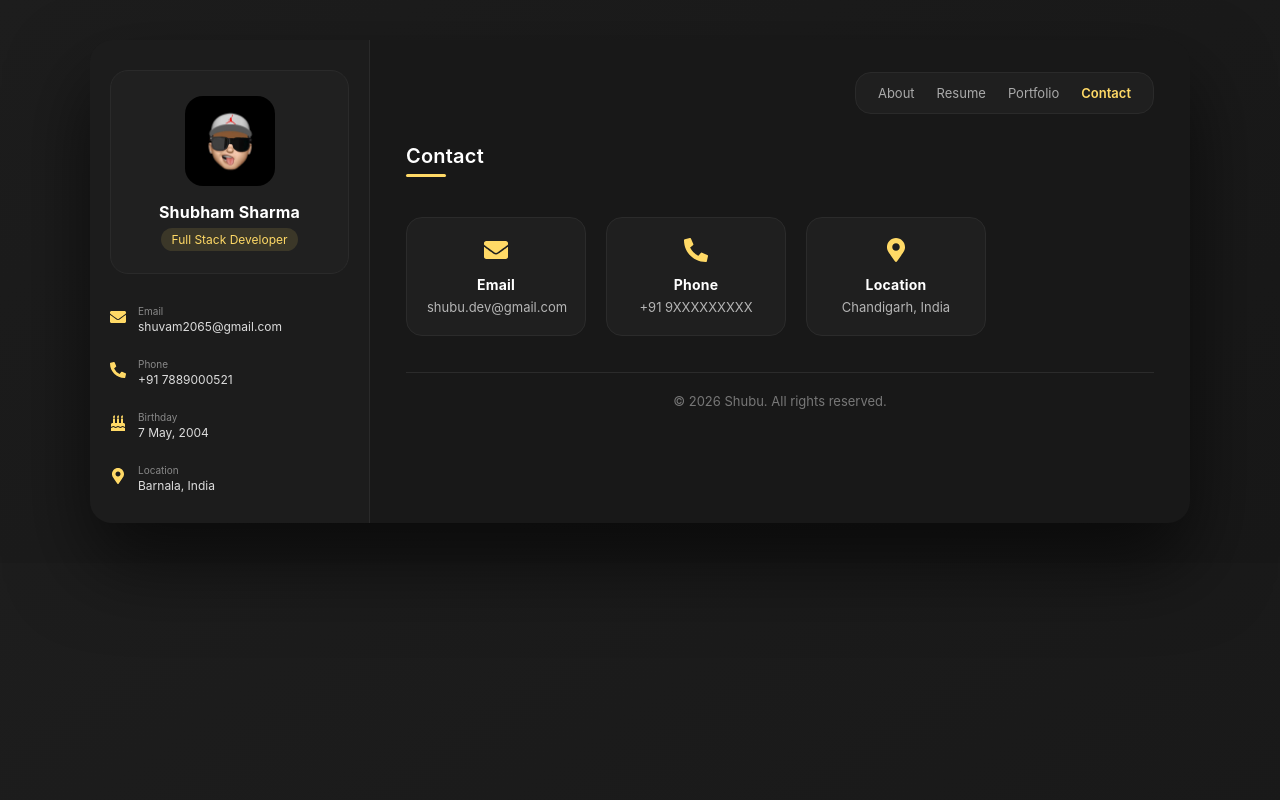
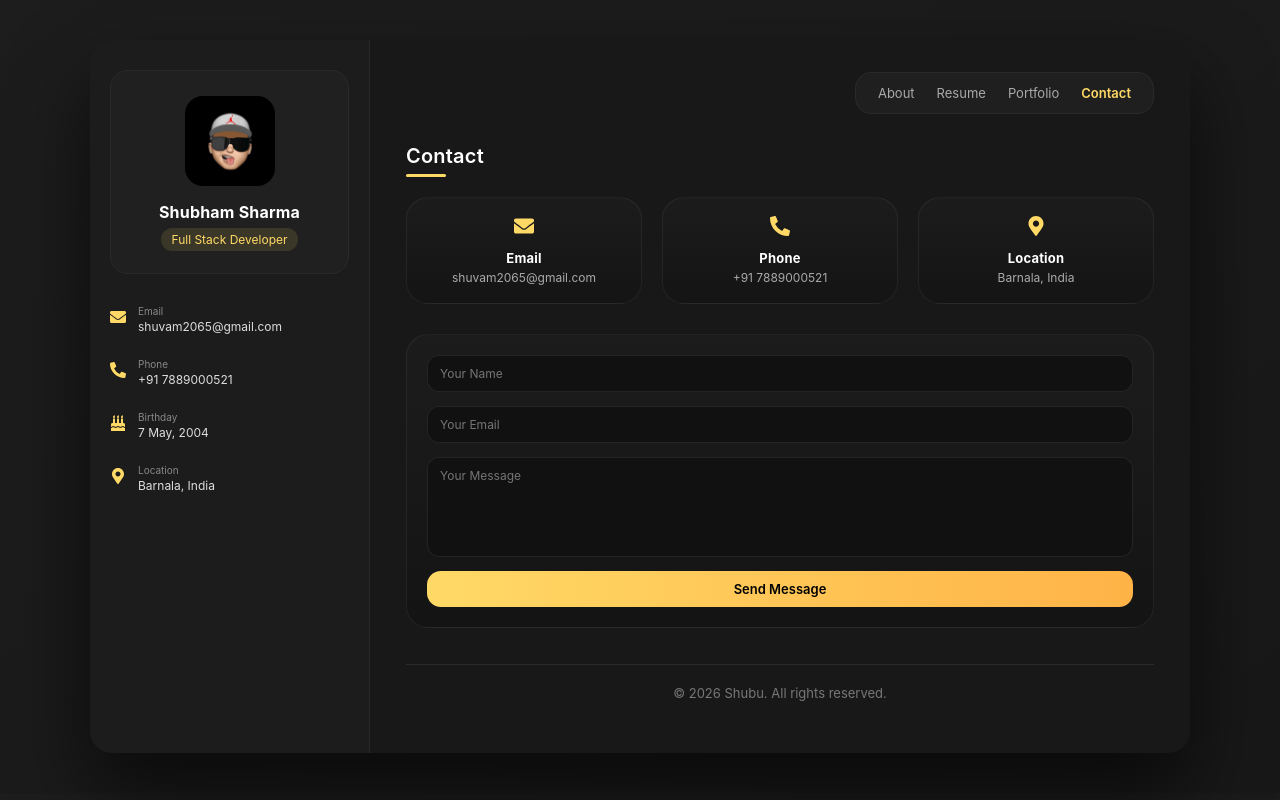
Before and after one commit to blackrexdl/Personal-Portfolio, a React (Create React App) app: page / in a window 1280 px wide. Both pictures are taken after a click on the item "Contact". Built offline with nearby package versions, Linux system fonts and the light colour scheme.

Commit message:
`Updated package-lock.json and Contact component styles and content`

```diff
--- a/src/components/Contact/Contact.css
+++ b/src/components/Contact/Contact.css
@@ -1,56 +1,72 @@
 .contact-section {
-  margin-bottom: 50px;
+  margin-bottom: 36px;
 }
 
-.contact-grid {
-  display: flex;
+/* CARDS */
+.contact-cards {
+  display: grid;
+  grid-template-columns: repeat(3, 1fr);
   gap: 20px;
-  margin-top: 20px;
+  margin-bottom: 30px;
 }
 
 .contact-card {
-  background: #1f1f1f;
-  border-radius: 16px;
-  padding: 20px;
-  width: 180px;
+  background: linear-gradient(180deg, #1c1c1c, #141414);
+  border-radius: 22px;
+  padding: 18px;
   text-align: center;
-  border: 1px solid #2b2b2b;
-  transition: 0.3s ease;
-}
-
-.contact-card:hover {
-  transform: translateY(-6px);
-  box-shadow: 0 10px 30px rgba(255, 217, 102, 0.15);
+  border: 1px solid rgba(255, 255, 255, 0.06);
 }
 
 .contact-card svg {
-  font-size: 24px;
+  font-size: 20px;
   color: #ffd966;
   margin-bottom: 10px;
 }
 
 .contact-card h4 {
-  color: #fff;
-  font-size: 14px;
-  margin-bottom: 6px;
+  font-size: 13px;
+  margin-bottom: 4px;
 }
 
 .contact-card p {
-  color: #b5b5b5;
+  font-size: 12px;
+  color: #aaa;
+}
+
+/* FORM */
+.contact-form {
+  background: linear-gradient(180deg, #1c1c1c, #141414);
+  border-radius: 22px;
+  padding: 20px;
+  display: flex;
+  flex-direction: column;
+  gap: 14px;
+  border: 1px solid rgba(255, 255, 255, 0.06);
+}
+
+.contact-form input,
+.contact-form textarea {
+  background: #111;
+  border: 1px solid rgba(255, 255, 255, 0.08);
+  border-radius: 12px;
+  padding: 10px 12px;
+  font-size: 12px;
+  color: #fff;
+  outline: none;
+}
+
+.contact-form textarea {
+  resize: none;
+  height: 100px;
+}
+
+.contact-form button {
+  background: linear-gradient(90deg, #ffd966, #ffb347);
+  border: none;
+  border-radius: 14px;
+  padding: 10px;
   font-size: 13px;
+  cursor: pointer;
+  font-weight: 600;
 }
-.about-section,
-.services-section,
-.testimonials-section,
-.contact-section {
-  margin-bottom: 36px;
-}
-@media (max-width: 768px) {
-  .contact-grid {
-    flex-direction: column;
-  }
-
-  .contact-card {
-    width: 100%;
-  }
-}
--- a/src/components/Contact/Contact.jsx
+++ b/src/components/Contact/Contact.jsx
@@ -8,25 +8,34 @@ const Contact = () => {
         Contact <span className="underline"></span>
       </h2>
 
-      <div className="contact-grid">
+      {/* INFO CARDS */}
+      <div className="contact-cards">
         <div className="contact-card">
           <FaEnvelope />
           <h4>Email</h4>
-          <p>shubu.dev@gmail.com</p>
+          <p>shuvam2065@gmail.com</p>
         </div>
 
         <div className="contact-card">
           <FaPhoneAlt />
           <h4>Phone</h4>
-          <p>+91 9XXXXXXXXX</p>
+          <p>+91 7889000521</p>
         </div>
 
         <div className="contact-card">
           <FaMapMarkerAlt />
           <h4>Location</h4>
-          <p>Chandigarh, India</p>
+          <p>Barnala, India</p>
         </div>
       </div>
+
+      {/* FORM */}
+      <form className="contact-form">
+        <input type="text" placeholder="Your Name" />
+        <input type="email" placeholder="Your Email" />
+        <textarea placeholder="Your Message"></textarea>
+        <button type="submit">Send Message</button>
+      </form>
     </section>
   );
 };
```
Also changed, not shown: 1 other file (tests, documents, lock files or other folders).
